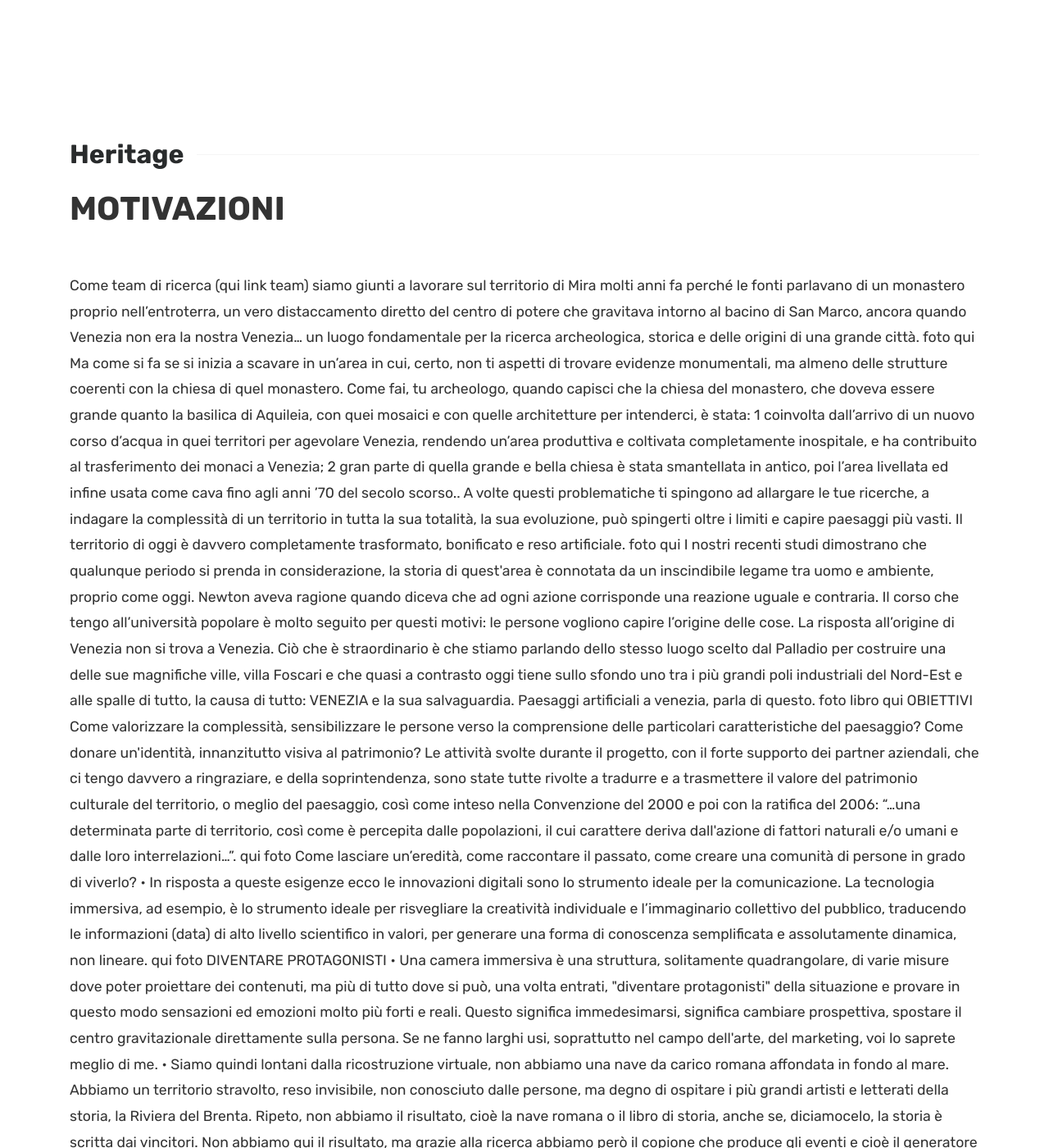
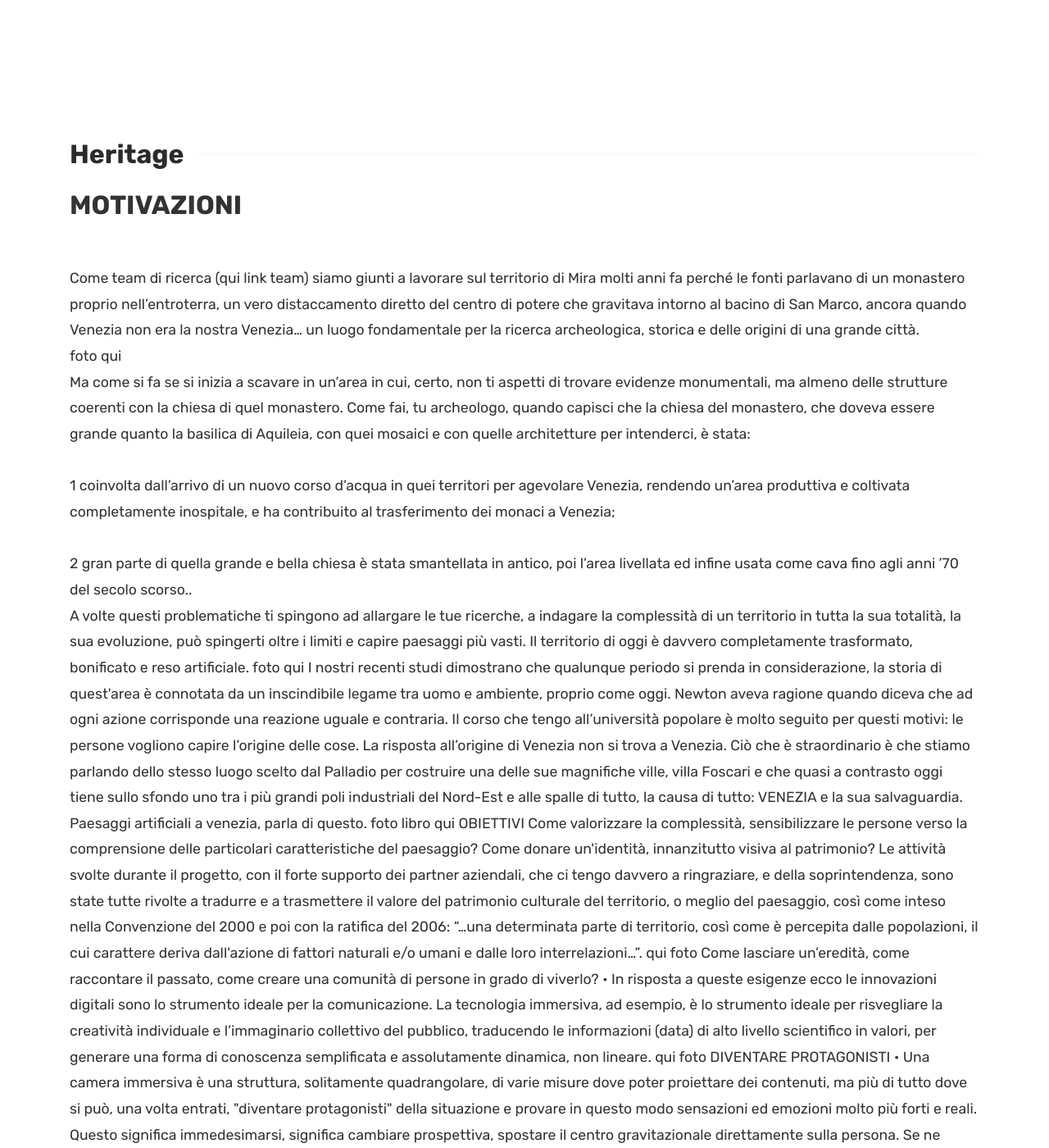
Before and after one commit to valrem93/SantIlarioeilBrenta_test, a Jekyll site: the page built from docs/heritage.html, in a window 1280 px wide and 1400 px high. Shown: the whole window at 82% size. Built offline with Jekyll 4.4.1, drawn with Linux system fonts in a browser that asks for light colours; some of the changed text lies outside the part shown.

Commit message:
Update heritage.html

```diff
--- a/docs/heritage.html
+++ b/docs/heritage.html
@@ -3,17 +3,17 @@ layout: page
 title: Heritage
 ---
 
-<h1><b>MOTIVAZIONI</b></h1>
- <br>Come team di ricerca (qui link team) siamo giunti a lavorare sul territorio di Mira molti anni fa perché le fonti parlavano di un monastero proprio nell’entroterra,
+<h2><b>MOTIVAZIONI</b></h2>
+<br>Come team di ricerca (qui link team) siamo giunti a lavorare sul territorio di Mira molti anni fa perché le fonti parlavano di un monastero proprio nell’entroterra,
 un vero distaccamento diretto del centro di potere che gravitava intorno al bacino di San Marco, ancora quando Venezia non era la nostra Venezia… un luogo fondamentale
-per la ricerca archeologica, storica e delle origini di una grande città.
+per la ricerca archeologica, storica e delle origini di una grande città. </br>
 foto qui
-Ma come si fa se si inizia a scavare in un’area in cui, certo, non ti aspetti di trovare evidenze monumentali, ma almeno delle strutture coerenti con la chiesa di
+<br>Ma come si fa se si inizia a scavare in un’area in cui, certo, non ti aspetti di trovare evidenze monumentali, ma almeno delle strutture coerenti con la chiesa di
 quel monastero. Come fai, tu archeologo, quando capisci che la chiesa del monastero, che doveva essere grande quanto la basilica di Aquileia, con quei mosaici e con
-quelle architetture per intenderci, è stata:
-1 coinvolta dall’arrivo di un nuovo corso d’acqua in quei territori per agevolare Venezia, rendendo un’area produttiva e
-coltivata completamente inospitale, e ha contribuito al trasferimento dei monaci a Venezia;
-2 gran parte di quella grande e bella chiesa è stata smantellata in antico, poi l’area livellata ed infine usata come cava fino agli anni ’70 del secolo scorso..
+quelle architetture per intenderci, è stata: </br>
+<br>1 coinvolta dall’arrivo di un nuovo corso d’acqua in quei territori per agevolare Venezia, rendendo un’area produttiva e
+coltivata completamente inospitale, e ha contribuito al trasferimento dei monaci a Venezia; </br>
+<br>2 gran parte di quella grande e bella chiesa è stata smantellata in antico, poi l’area livellata ed infine usata come cava fino agli anni ’70 del secolo scorso..</br>
 
 A volte questi problematiche ti spingono ad allargare le tue ricerche, a indagare la complessità di un territorio in tutta la sua totalità, la sua evoluzione,
 può spingerti oltre i limiti e capire paesaggi più vasti. Il territorio di oggi è davvero completamente trasformato, bonificato e reso artificiale.
```
